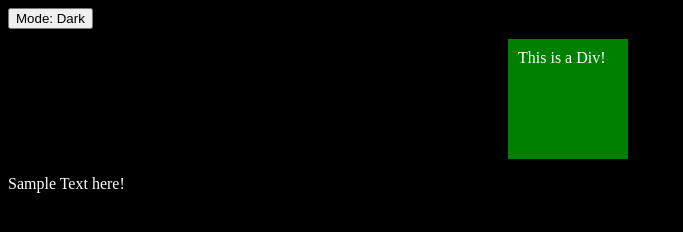
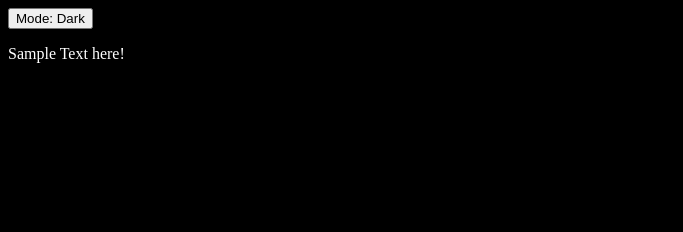
Before and after one commit to Nisarg2061/JS-Tutorials, a plain HTML site: page index.html in a window 1280 px wide. Shown: the whole page, without its empty margins (0-683 px from the left). Drawn offline with Linux system fonts and the light colour scheme.

```diff
--- a/index.html
+++ b/index.html
@@ -8,9 +8,6 @@
   </head>
   <body>
     <button id="modeBtn"> Click Me! </button>
-    <div id="box">
-      This is a Div!
-    </div>
     <p>
       Sample Text here!
     </p>
```
